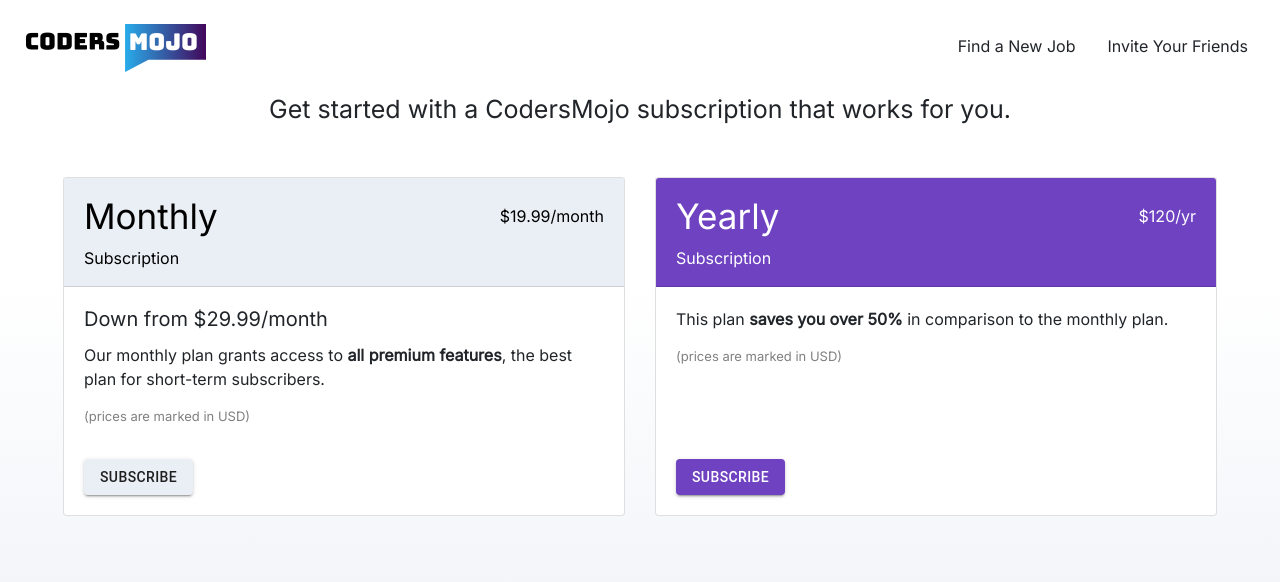
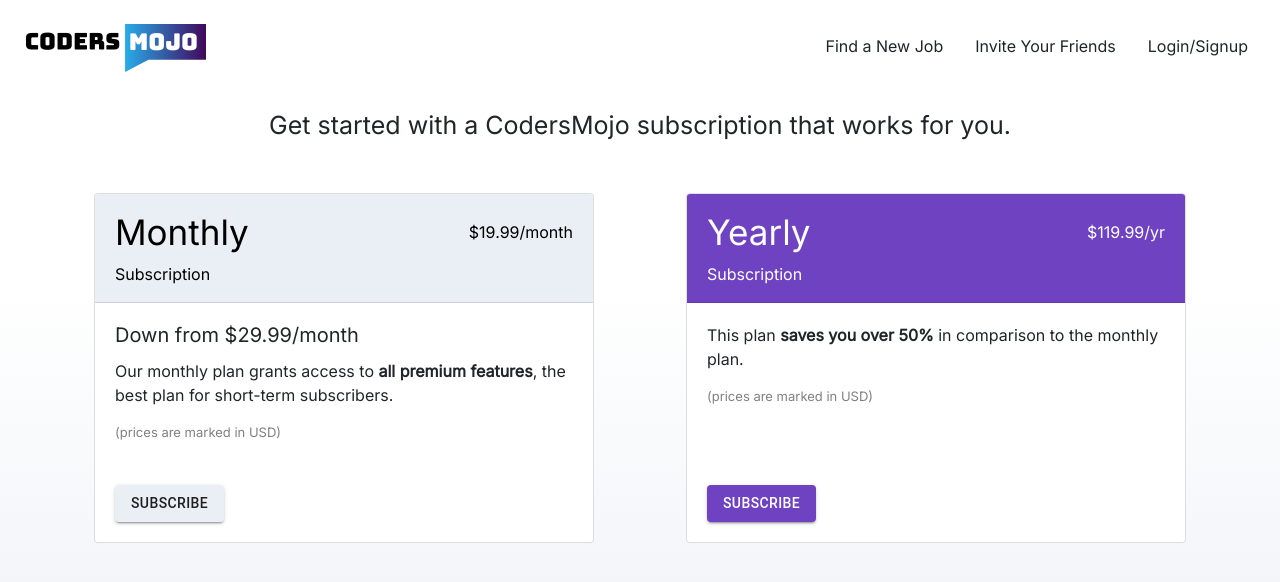
Before and after one commit to yeukfei02/codersMojoFrontend, a Next.js app: page /pricing in a window 1280 px wide. Shown: the top 582 px of the page. Built offline with nearby package versions, Linux system fonts and the light colour scheme.

Commit message:
refactor: 💡 fix card size in pricing

```diff
--- a/components/pricing/Pricing.tsx
+++ b/components/pricing/Pricing.tsx
@@ -31,6 +31,10 @@ function Pricing(): JSX.Element {
     console.log(123);
   };
 
+  const handleLoginOrSignupClick = () => {
+    router.push(`/login`);
+  };
+
   return (
     <MuiThemeProvider theme={theme}>
       <div>
@@ -61,18 +65,21 @@ function Pricing(): JSX.Element {
               <div onClick={() => handleInviteYourFriendsClick()} className="mx-3 pointer hover-item">
                 Invite Your Friends
               </div>
+              <div onClick={() => handleLoginOrSignupClick()} className="mx-3 pointer hover-item">
+                Login/Signup
+              </div>
             </form>
           </div>
         </nav>
 
-        <div style={{ display: 'flex', flexDirection: 'column' }}>
+        <div className="my-3" style={{ display: 'flex', flexDirection: 'column' }}>
           <div className="d-flex justify-content-center mb-5" style={{ fontSize: 25 }}>
             Get started with a CodersMojo subscription that works for you.
           </div>
 
           <div className="row mx-5">
-            <div className="col-sm d-flex align-items-stretch">
-              <div className="card flex-grow-1">
+            <div className="col-sm d-flex justify-content-center align-items-stretch">
+              <div className="card" style={{ width: 500, height: 350 }}>
                 <div className="card-header" style={{ backgroundColor: '#eaeff5', color: 'black' }}>
                   <div>
                     <div style={{ display: 'flex', flexDirection: 'row', justifyContent: 'space-between' }}>
@@ -99,13 +106,13 @@ function Pricing(): JSX.Element {
                 </div>
               </div>
             </div>
-            <div className="col-sm d-flex align-items-stretch">
-              <div className="card flex-grow-1">
+            <div className="col-sm d-flex justify-content-center align-items-stretch">
+              <div className="card" style={{ width: 500, height: 350 }}>
                 <div className="card-header" style={{ backgroundColor: '#6f42c1', color: 'white' }}>
                   <div>
                     <div style={{ display: 'flex', flexDirection: 'row', justifyContent: 'space-between' }}>
                       <div style={{ fontSize: 35 }}>Yearly</div>
-                      <div className="d-flex align-items-center">$120/yr</div>
+                      <div className="d-flex align-items-center">$119.99/yr</div>
                     </div>
                     <div className="my-1">Subscription</div>
                   </div>
```
